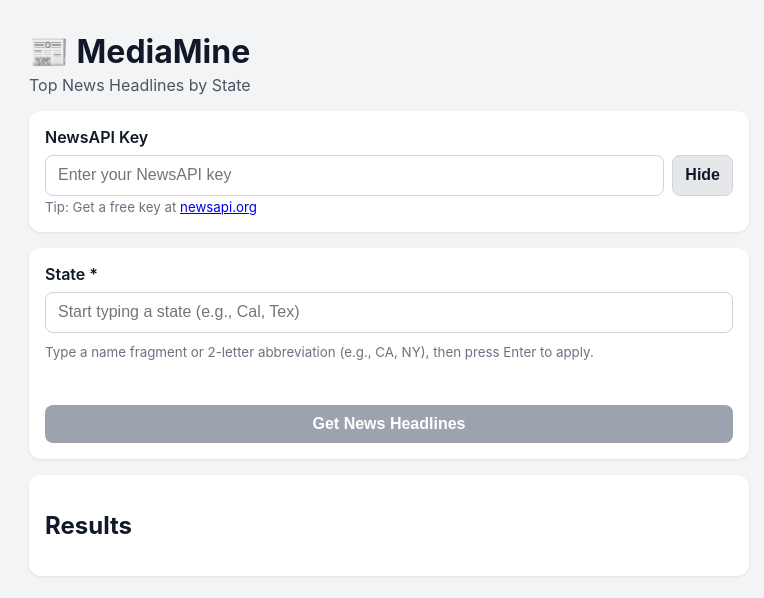
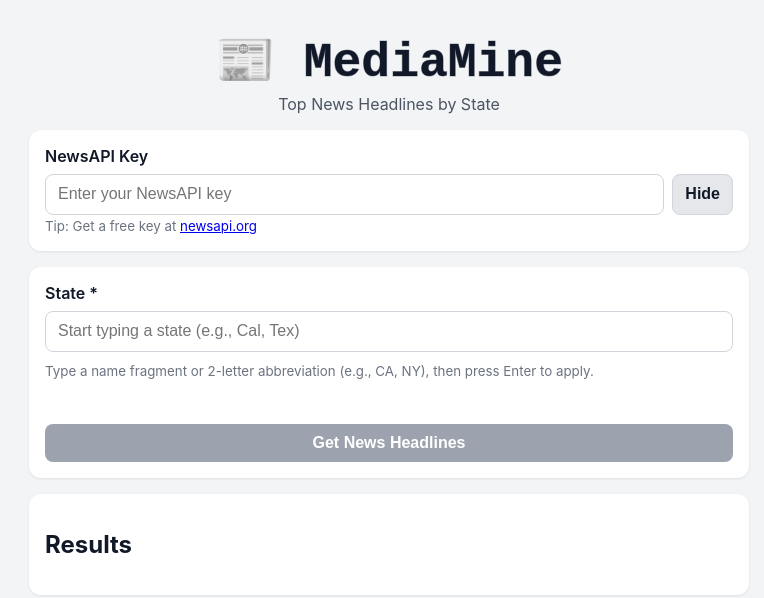
Before and after one commit to RPtheMartinez/MediaMine-js, a website: page index.html in a window 1280 px wide. Shown: the whole page, without its empty margins (251-1015 px from the left). Drawn offline with Linux system fonts and the light colour scheme.

Commit message:
style: center and restyle MediaMine heading with typewriter font

```diff
--- a/styles.css
+++ b/styles.css
@@ -20,11 +20,18 @@ body {
 
 h1 {
   margin: 0;
+  font-size: 3rem;
+  font-weight: 700;
+  font-family: "Courier New", Courier, monospace;
+  text-align: center;
+  -webkit-text-stroke: 1px #9ca3af;
+  paint-order: stroke fill;
 }
 
 .subtitle {
   margin-top: 0.25rem;
   color: #4b5563;
+  text-align: center;
 }
 
 .card {
```
